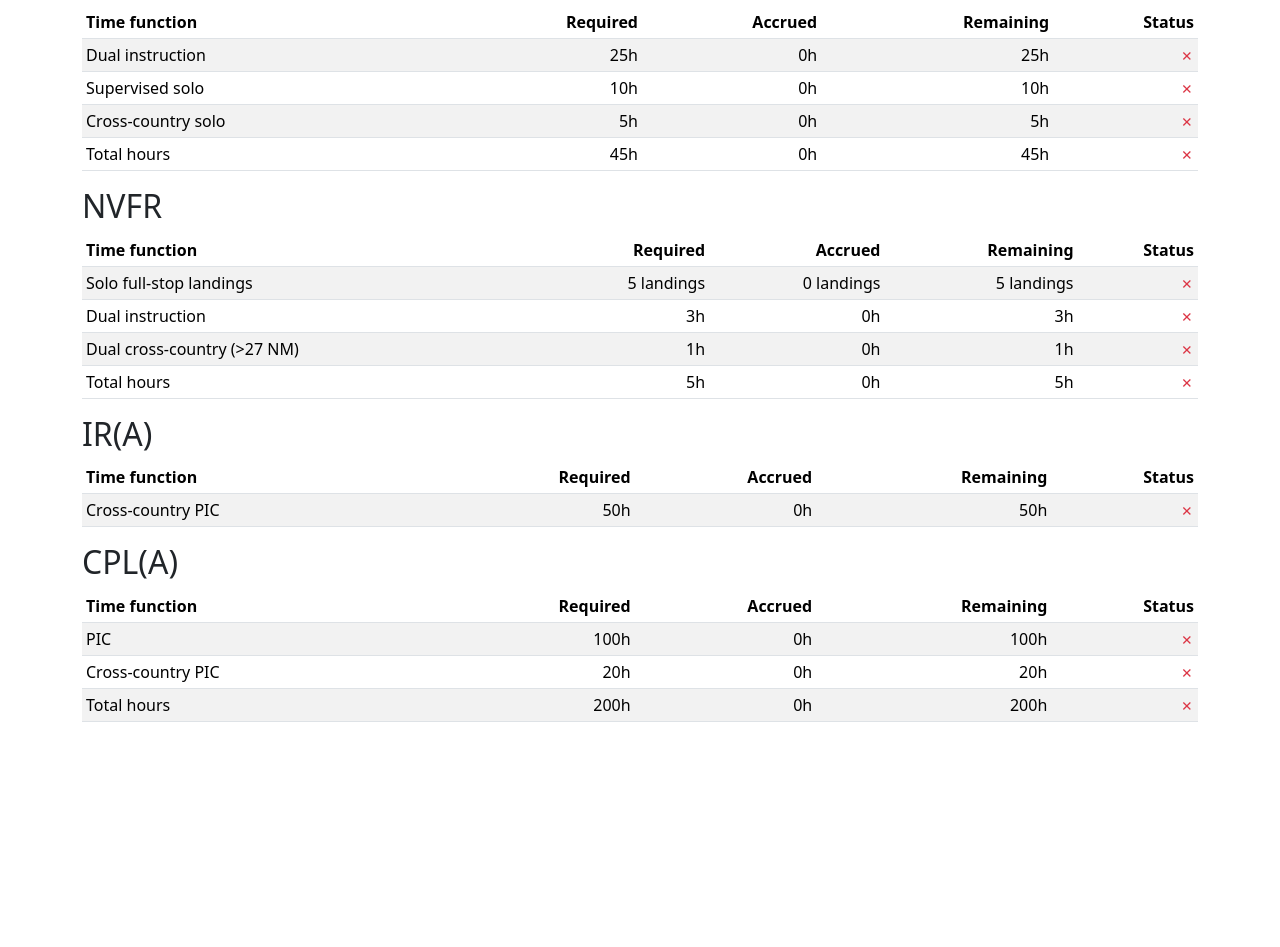
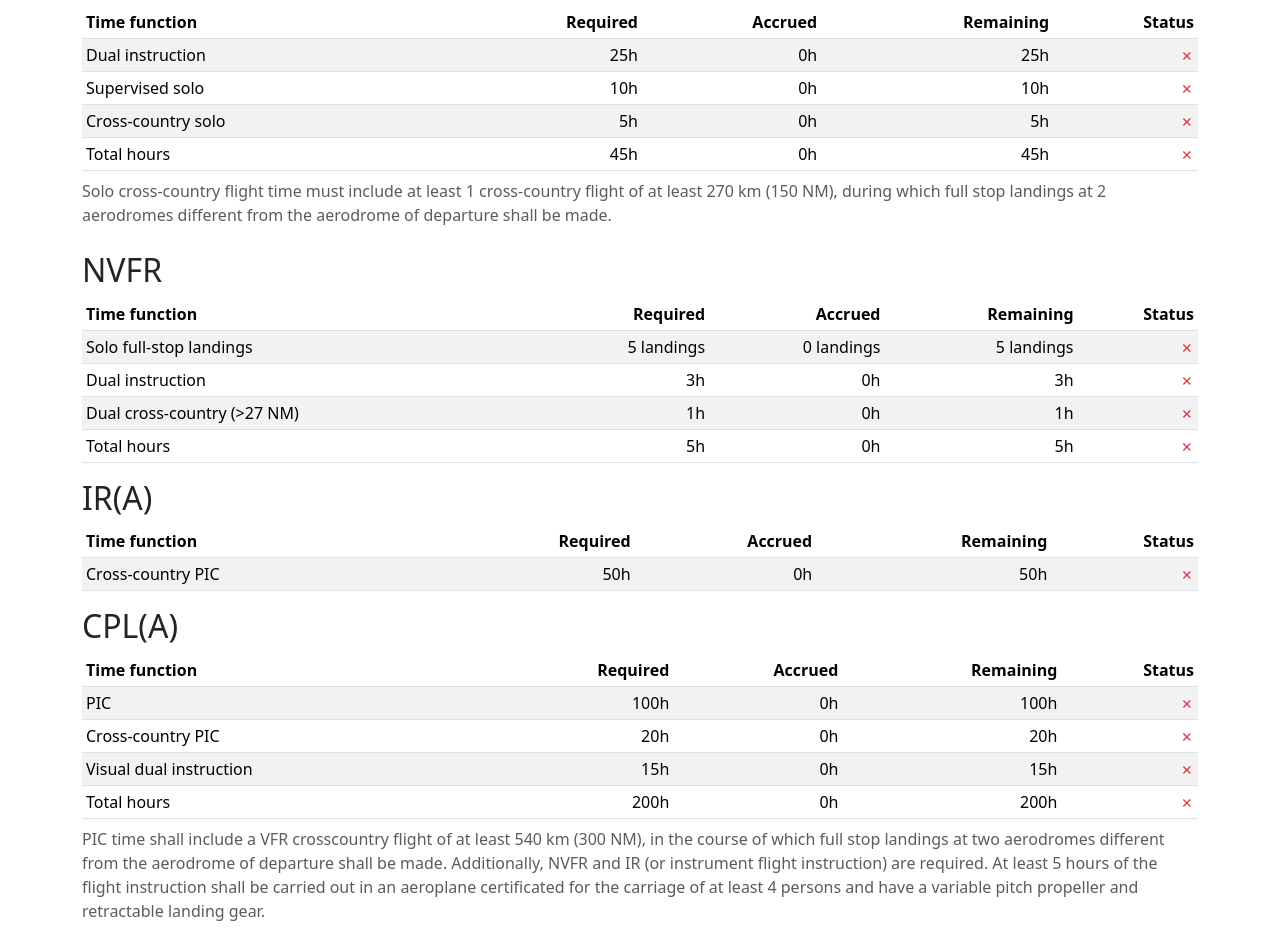
Before and after one commit to zyv/pilot_log, a Django app: page /experience/ in a window 1280 px wide. Shown: the part 176-1123 px from the top of the page. Before the commit the page ends 898 px from the top, so only its background shows below. Run offline with Django 3.2, Linux system fonts and the light colour scheme; the visitor is signed in with stand-in values (Sample User, id 1); data that the repository does not hold is empty; some libraries are stand-ins or nearby versions.

Commit message:
feat(experience): add details to the requirements counters

```diff
--- a/logbook/templates/logbook/experience.html
+++ b/logbook/templates/logbook/experience.html
@@ -24,5 +24,6 @@
             </tr>
         {% endfor %}
         </tbody>
+        {% if caption %}<caption>{{ caption }}</caption>{% endif %}
     </table>
 </div>
--- a/logbook/templates/logbook/experience_list.html
+++ b/logbook/templates/logbook/experience_list.html
@@ -6,19 +6,18 @@
 
     <h2>PPL(A)</h2>
 
-    {% include "logbook/experience.html" with requirements=ppl only %}
-
+    {% include "logbook/experience.html" with requirements=ppl.experience caption=ppl.details only %}
 
     <h2>NVFR</h2>
 
-    {% include "logbook/experience.html" with requirements=night only %}
+    {% include "logbook/experience.html" with requirements=night.experience caption=night.details only %}
 
     <h2>IR(A)</h2>
 
-    {% include "logbook/experience.html" with requirements=ir only %}
+    {% include "logbook/experience.html" with requirements=ir.experience caption=ir.details only %}
 
     <h2>CPL(A)</h2>
 
-    {% include "logbook/experience.html" with requirements=cpl only %}
+    {% include "logbook/experience.html" with requirements=cpl.experience caption=cpl.details only %}
 
 {% endblock %}
--- a/logbook/views/experience.py
+++ b/logbook/views/experience.py
@@ -1,9 +1,12 @@
+from dataclasses import dataclass
 from datetime import timedelta
+from typing import Optional
 
 from django.db.models import QuerySet
 
 from ..models import FunctionType, LogEntry
 from .utils import (
+    CPL_START_DATE,
     PPL_END_DATE,
     PPL_START_DATE,
     AuthenticatedTemplateView,
@@ -13,86 +16,113 @@ from .utils import (
 )
 
 
+@dataclass(frozen=True, kw_only=True)
+class ExperienceRequirements:
+    experience: dict[str, ExperienceRecord]
+    details: Optional[str] = None
+
+
 class ExperienceIndexView(AuthenticatedTemplateView):
     template_name = "logbook/experience_list.html"
 
     def get_context_data(self, **kwargs):
+        log_entries = LogEntry.objects.filter(departure_time__gte=PPL_START_DATE)
         return super().get_context_data(**kwargs) | {
-            "ppl": get_ppl_experience(
-                LogEntry.objects.filter(
-                    departure_time__gte=PPL_START_DATE,
-                    departure_time__lt=PPL_END_DATE,
-                ),
-            ),
-            "night": get_night_experience(LogEntry.objects.filter(night=True)),
-            "ir": get_ir_experience(LogEntry.objects.filter(departure_time__gte=PPL_START_DATE)),
-            "cpl": get_cpl_experience(LogEntry.objects.filter(departure_time__gte=PPL_START_DATE)),
+            "ppl": get_ppl_experience(log_entries.filter(departure_time__lt=PPL_END_DATE)),
+            "night": get_night_experience(log_entries.filter(night=True)),
+            "ir": get_ir_experience(log_entries),
+            "cpl": get_cpl_experience(log_entries),
         }
 
 
-def get_ppl_experience(log_entries: QuerySet) -> dict:
-    return {
-        "Dual instruction": ExperienceRecord(
-            required=TotalsRecord(time=timedelta(hours=25), landings=0),
-            accrued=compute_totals(log_entries.filter(time_function=FunctionType.DUAL.name)),
-        ),
-        "Supervised solo": ExperienceRecord(
-            required=TotalsRecord(time=timedelta(hours=10), landings=0),
-            accrued=compute_totals(log_entries.filter(time_function=FunctionType.PIC.name)),
-        ),
-        "Cross-country solo": ExperienceRecord(
-            required=TotalsRecord(time=timedelta(hours=5), landings=0),
-            accrued=compute_totals(log_entries.filter(time_function=FunctionType.PIC.name, cross_country=True)),
-        ),
-        "Total hours": ExperienceRecord(
-            required=TotalsRecord(time=timedelta(hours=45), landings=0),
-            accrued=compute_totals(log_entries),
-        ),
-    }
+def get_ppl_experience(log_entries: QuerySet) -> ExperienceRequirements:
+    return ExperienceRequirements(
+        experience={
+            "Dual instruction": ExperienceRecord(
+                required=TotalsRecord(time=timedelta(hours=25), landings=0),
+                accrued=compute_totals(log_entries.filter(time_function=FunctionType.DUAL.name)),
+            ),
+            "Supervised solo": ExperienceRecord(
+                required=TotalsRecord(time=timedelta(hours=10), landings=0),
+                accrued=compute_totals(log_entries.filter(time_function=FunctionType.PIC.name)),
+            ),
+            "Cross-country solo": ExperienceRecord(
+                required=TotalsRecord(time=timedelta(hours=5), landings=0),
+                accrued=compute_totals(log_entries.filter(time_function=FunctionType.PIC.name, cross_country=True)),
+            ),
+            "Total hours": ExperienceRecord(
+                required=TotalsRecord(time=timedelta(hours=45), landings=0),
+                accrued=compute_totals(log_entries),
+            ),
+        },
+        details="""
+                Solo cross-country flight time must include at least 1 cross-country flight of at least 270 km (150 NM),
+                during which full stop landings at 2 aerodromes different from the aerodrome of departure shall be made.
+                """,
+    )
 
 
-def get_night_experience(log_entries: QuerySet) -> dict:
-    return {
-        "Solo full-stop landings": ExperienceRecord(
-            required=TotalsRecord(time=timedelta(hours=0), landings=5),
-            accrued=compute_totals(log_entries.filter(time_function=FunctionType.PIC.name), full_stop=True),
-        ),
-        "Dual instruction": ExperienceRecord(
-            required=TotalsRecord(time=timedelta(hours=3), landings=0),
-            accrued=compute_totals(log_entries.filter(time_function=FunctionType.DUAL.name)),
-        ),
-        "Dual cross-country (>27 NM)": ExperienceRecord(
-            required=TotalsRecord(time=timedelta(hours=1), landings=0),
-            accrued=compute_totals(log_entries.filter(time_function=FunctionType.DUAL.name, cross_country=True)),
-        ),
-        "Total hours": ExperienceRecord(
-            required=TotalsRecord(time=timedelta(hours=5), landings=0),
-            accrued=compute_totals(log_entries),
-        ),
-    }
+def get_night_experience(log_entries: QuerySet) -> ExperienceRequirements:
+    return ExperienceRequirements(
+        experience={
+            "Solo full-stop landings": ExperienceRecord(
+                required=TotalsRecord(time=timedelta(hours=0), landings=5),
+                accrued=compute_totals(log_entries.filter(time_function=FunctionType.PIC.name), full_stop=True),
+            ),
+            "Dual instruction": ExperienceRecord(
+                required=TotalsRecord(time=timedelta(hours=3), landings=0),
+                accrued=compute_totals(log_entries.filter(time_function=FunctionType.DUAL.name)),
+            ),
+            "Dual cross-country (>27 NM)": ExperienceRecord(
+                required=TotalsRecord(time=timedelta(hours=1), landings=0),
+                accrued=compute_totals(log_entries.filter(time_function=FunctionType.DUAL.name, cross_country=True)),
+            ),
+            "Total hours": ExperienceRecord(
+                required=TotalsRecord(time=timedelta(hours=5), landings=0),
+                accrued=compute_totals(log_entries),
+            ),
+        },
+    )
 
 
-def get_ir_experience(log_entries: QuerySet) -> dict:
-    return {
-        "Cross-country PIC": ExperienceRecord(
-            required=TotalsRecord(time=timedelta(hours=50), landings=0),
-            accrued=compute_totals(log_entries.filter(time_function=FunctionType.PIC.name, cross_country=True)),
-        ),
-    }
+def get_ir_experience(log_entries: QuerySet) -> ExperienceRequirements:
+    return ExperienceRequirements(
+        experience={
+            "Cross-country PIC": ExperienceRecord(
+                required=TotalsRecord(time=timedelta(hours=50), landings=0),
+                accrued=compute_totals(log_entries.filter(time_function=FunctionType.PIC.name, cross_country=True)),
+            ),
+        },
+    )
 
 
-def get_cpl_experience(log_entries: QuerySet) -> dict:
-    return {
-        "PIC": ExperienceRecord(
-            required=TotalsRecord(time=timedelta(hours=100), landings=0),
-            accrued=compute_totals(log_entries.filter(time_function=FunctionType.PIC.name)),
-        ),
-        "Cross-country PIC": ExperienceRecord(
-            required=TotalsRecord(time=timedelta(hours=20), landings=0),
-            accrued=compute_totals(log_entries.filter(time_function=FunctionType.PIC.name, cross_country=True)),
-        ),
-        "Total hours": ExperienceRecord(
-            required=TotalsRecord(time=timedelta(hours=200), landings=0),
-            accrued=compute_totals(log_entries),
-        ),
-    }
+def get_cpl_experience(log_entries: QuerySet) -> ExperienceRequirements:
+    return ExperienceRequirements(
+        experience={  # TODO: add dual
+            "PIC": ExperienceRecord(
+                required=TotalsRecord(time=timedelta(hours=100), landings=0),
+                accrued=compute_totals(log_entries.filter(time_function=FunctionType.PIC.name)),
+            ),
+            "Cross-country PIC": ExperienceRecord(
+                required=TotalsRecord(time=timedelta(hours=20), landings=0),
+                accrued=compute_totals(log_entries.filter(time_function=FunctionType.PIC.name, cross_country=True)),
+            ),
+            "Visual dual instruction": ExperienceRecord(
+                required=TotalsRecord(time=timedelta(hours=15), landings=0),
+                accrued=compute_totals(
+                    log_entries.filter(time_function=FunctionType.DUAL.name, departure_time__gte=CPL_START_DATE),
+                ),
+            ),
+            "Total hours": ExperienceRecord(
+                required=TotalsRecord(time=timedelta(hours=200), landings=0),
+                accrued=compute_totals(log_entries),
+            ),
+        },
+        details="""
+                PIC time shall include a VFR crosscountry flight of at least 540 km (300 NM), in the course of which
+                full stop landings at two aerodromes different from the aerodrome of departure shall be made.
+                Additionally, NVFR and IR (or instrument flight instruction) are required. At least 5 hours of the
+                flight instruction shall be carried out in an aeroplane certificated for the carriage of at least
+                4 persons and have a variable pitch propeller and retractable landing gear.
+                """,
+    )
--- a/logbook/views/utils.py
+++ b/logbook/views/utils.py
@@ -11,6 +11,7 @@ from ..models import LogEntry
 
 PPL_START_DATE = datetime(2021, 12, 1, 0, 0, tzinfo=timezone.utc)
 PPL_END_DATE = datetime(2022, 1, 29, 0, 0, tzinfo=timezone.utc)
+CPL_START_DATE = datetime.now(tz=timezone.utc)
 
 
 @dataclass(frozen=True, kw_only=True)
```
